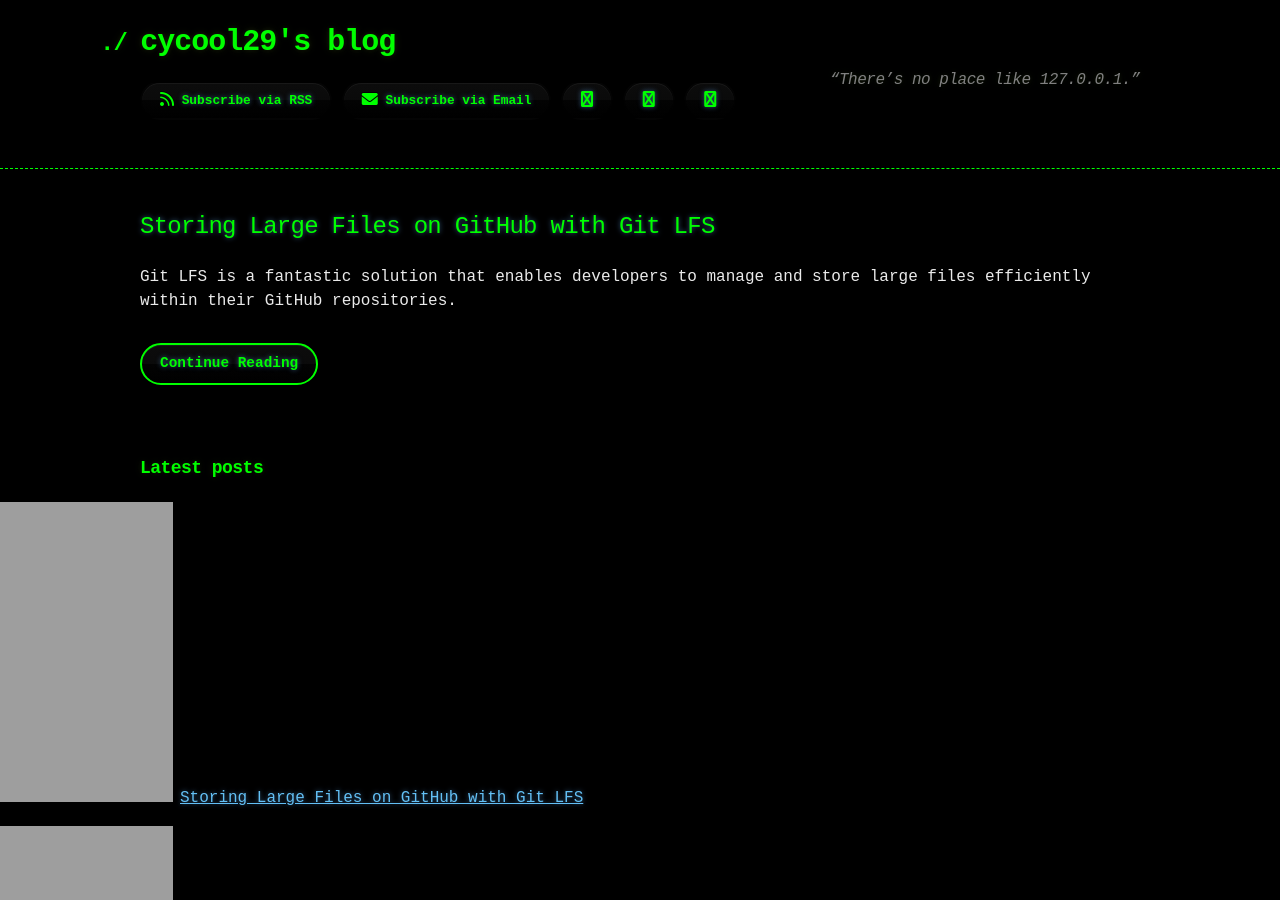
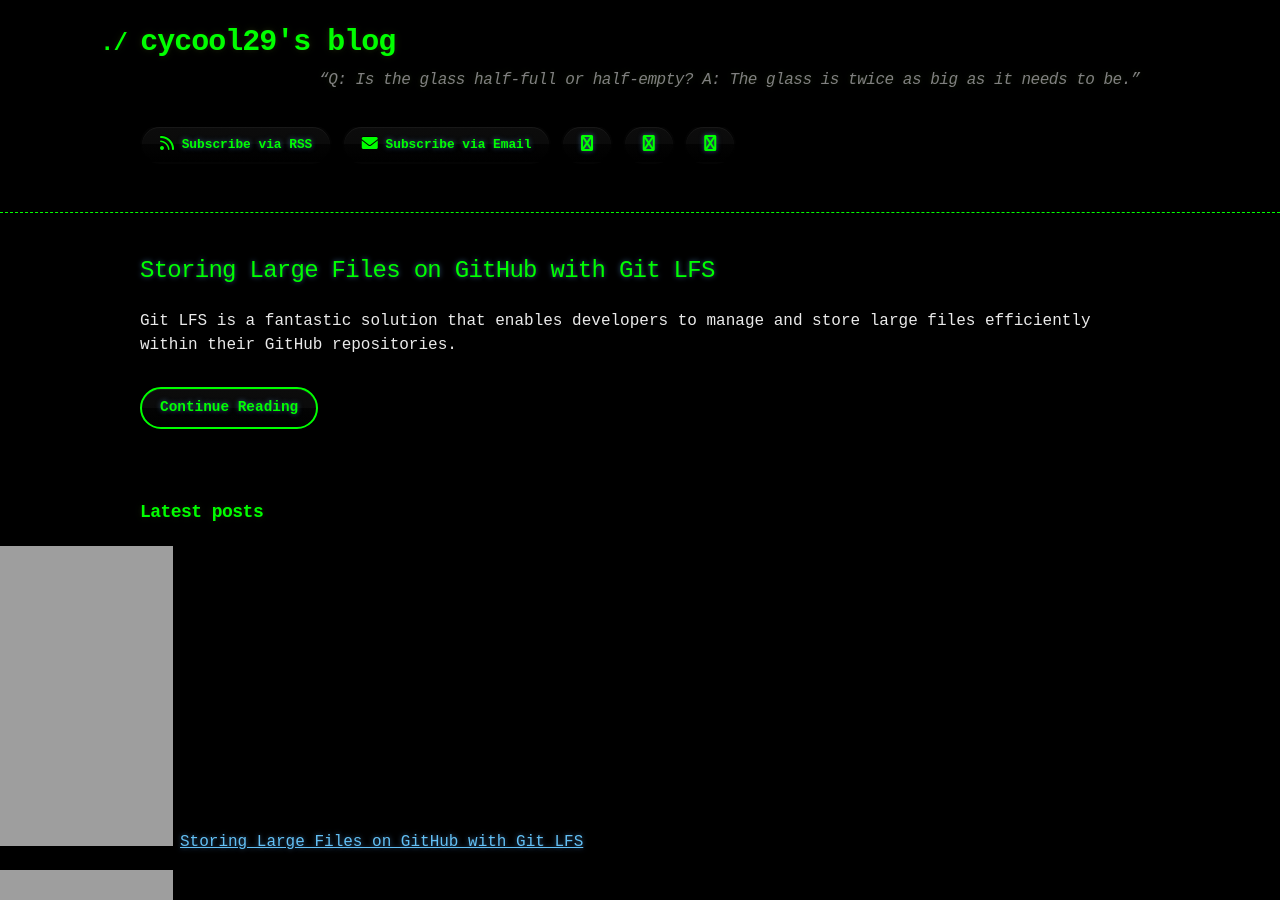
Before and after one commit to cycool29/cycool29.github.io, a Jekyll site: the page built from index.md, in a window 1280 px wide and 900 px high. Built offline with Jekyll 4.4.1, drawn with Linux system fonts in a browser that asks for light colours; a style sheet for code colours, icons or effects is not loaded.

Commit message:
Update quotes

```diff
--- a/_config.yml
+++ b/_config.yml
@@ -1,5 +1,5 @@
 title: cycool29's blog
-description: "“There’s no place like 127.0.0.1.” "
+description: "“Q: Is the glass half-full or half-empty? A: The glass is twice as big as it needs to be.” "
 bio: A high school student. Intermediate in Python, Git, Bash. Learning JavaScript. He/Him. "
 author: cycool29
 url: https://cycool29.github.io
```
